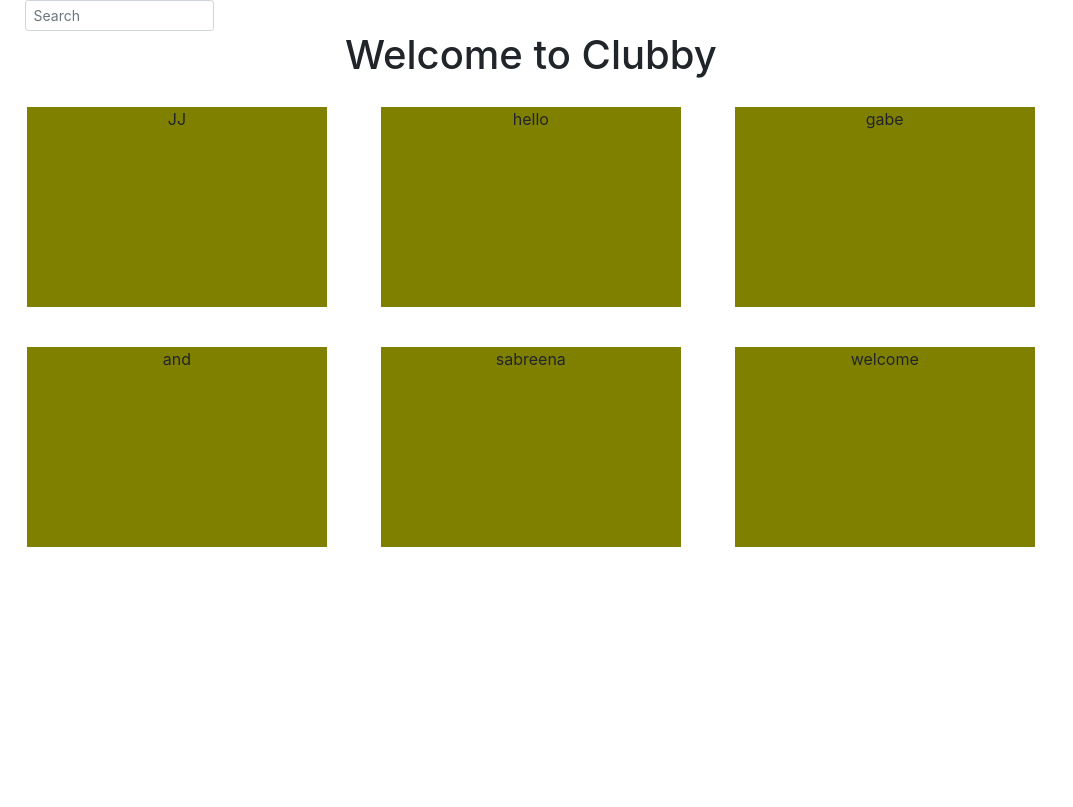
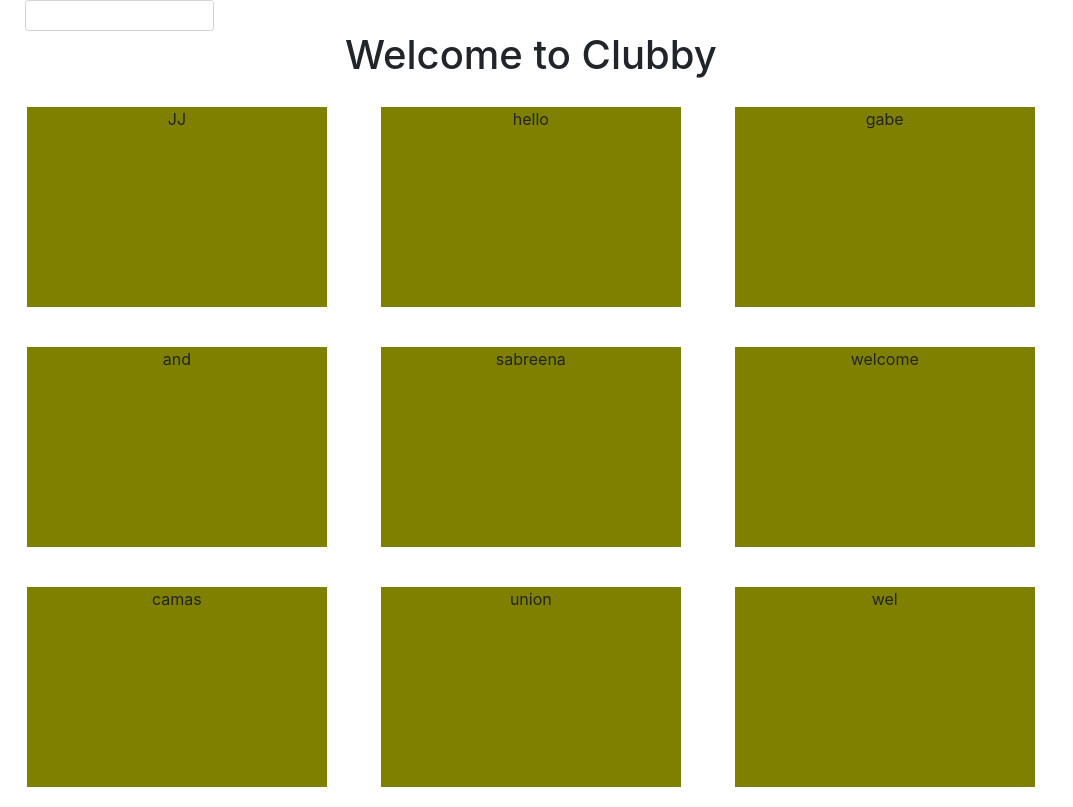
Before and after one commit to letsguo/Project-rice, a React (Create React App) app in the folder my-app/: page / in a window 1280 px wide. Shown: the whole page, without its empty margins (0-1073 px from the left). Built offline with nearby package versions, Linux system fonts and the light colour scheme.

Commit message:
Add recoil directory to house atoms and selectors. Search query from FilteringContainer will bubble up to recoil state where ClubPage can access this

```diff
--- a/my-app/src/components/App.tsx
+++ b/my-app/src/components/App.tsx
@@ -3,13 +3,16 @@ import './App.css';
 import ClubPage from "./ClubPage";
 import 'bootstrap/dist/css/bootstrap.min.css';
 import FilteringContainer from "./FilteringContainer";
+import {RecoilRoot} from "recoil";
 
 function App() {
     const test = "Search";
   return (
     <div className="App row">
-        <FilteringContainer message={test}/>
-        <ClubPage title={"Welcome to Clubby"}/>
+        <RecoilRoot>
+            <FilteringContainer message={test}/>
+            <ClubPage title={"Welcome to Clubby"}/>
+        </RecoilRoot>
     </div>
   );
 }
--- a/my-app/src/components/ClubPage.tsx
+++ b/my-app/src/components/ClubPage.tsx
@@ -1,6 +1,8 @@
-import React, {useEffect} from 'react';
+import React from 'react';
 import './ClubContainer.css'
 import ClubContainer from "./ClubContainer";
+import {useRecoilState} from "recoil";
+import {searchState} from "../recoil/atom";
 
 
 interface ClubPageProps {
@@ -10,8 +12,13 @@ interface ClubPageProps {
 const ClubPage: React.FC<ClubPageProps> = ({
      title
 }) => {
-    const messages = ["JJ", "hello", "gabe", "and", "sabreena", "welcome"];
+    const messages = ["JJ", "hello", "gabe", "and", "sabreena", "welcome", "camas", "union", "wel"];
 
+    const [searchQuery] = useRecoilState(searchState);
+
+    const shownMessages = messages.filter(item => {
+        return item.includes(searchQuery);
+    });
 
     const loadClubParts = (messages: string[], startIdx: number) => (
         <div className={"row"}>
@@ -22,8 +29,8 @@ const ClubPage: React.FC<ClubPageProps> = ({
     );
 
     const renderedClubs = () => {
-        const row1 = messages.slice(0, 3);
-        const row2 = messages.slice(3);
+        const row1 = shownMessages.slice(0, 3);
+        const row2 = shownMessages.slice(3);
         return (
             <div className={"col"}>
                 {loadClubParts(row1, 1)}
--- a/my-app/src/components/FilteringContainer.tsx
+++ b/my-app/src/components/FilteringContainer.tsx
@@ -1,5 +1,8 @@
-import React, {useEffect, useState} from 'react';
+import React from 'react';
 import './ClubContainer.css'
+import {useRecoilState, useRecoilValue} from "recoil";
+import {searchState} from "../recoil/atom";
+import {searchSelector} from "../recoil/selectors";
 
 
 interface FilteringContainerProps {
@@ -10,14 +13,11 @@ const FilteringContainer: React.FC<FilteringContainerProps> = ({
  message
 }) => {
 
-    const [value, setValue] = useState("Search");
-
-    useEffect(() => {
-        console.log(value)
-    }, [value]);
+    const [searchQuery, setSearchQuery] = useRecoilState(searchState);
+    let value = useRecoilValue(searchSelector);
 
     const handleChange = (event: React.ChangeEvent<HTMLInputElement>): void => {
-        setValue(event.currentTarget.value);
+        setSearchQuery(event.currentTarget.value);
         message = value;
     };
 
@@ -25,7 +25,7 @@ const FilteringContainer: React.FC<FilteringContainerProps> = ({
         <div>
             <form className="form-inline d-flex justify-content-center md-form form-sm mt-0">
                 <i className="fas fa-search" aria-hidden="true" />
-                <input className="form-control form-control-sm ml-3 w-75" type="text" placeholder={value}
+                <input className="form-control form-control-sm ml-3 w-75" type="text" placeholder={searchQuery}
                        aria-label="Search" onChange={handleChange}/>
             </form>
         </div>
--- /dev/null
+++ b/my-app/src/recoil/atom.ts
@@ -0,0 +1,6 @@
+import { atom } from "recoil";
+
+export const searchState = atom({
+    key: 'searchState',
+    default: ''
+});
--- /dev/null
+++ b/my-app/src/recoil/selectors.ts
@@ -0,0 +1,9 @@
+import {selector} from "recoil";
+import { searchState } from "./atom";
+
+export const searchSelector = selector({
+    key: 'searchSelector',
+    get: ({ get }) => {
+        return get(searchState);
+    },
+});
```
